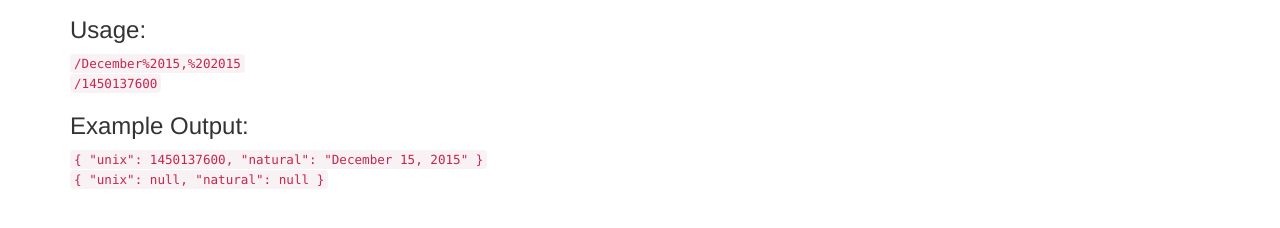
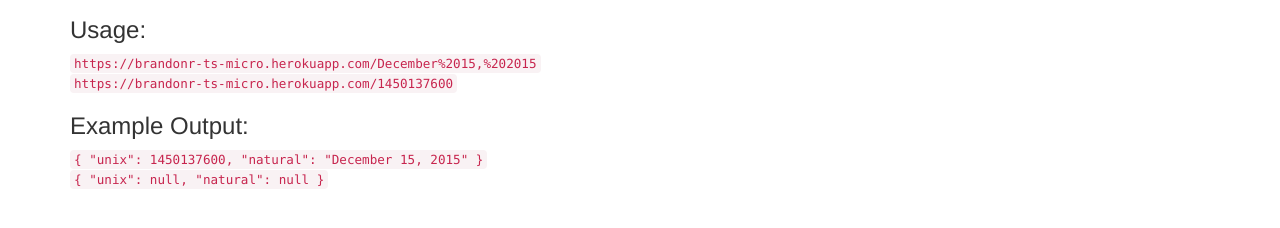
Before and after one commit to brandonroth92/Timestamp-Microservice, a website: page client/index.html in a window 1280 px wide. Shown: the part 236-464 px from the top of the page. Drawn offline with nearby package versions, Linux system fonts and the light colour scheme.

Commit message:
Updated readme and index.html

```diff
--- a/client/index.html
+++ b/client/index.html
@@ -20,8 +20,8 @@
           This is an API project for freeCodeCamp's Back End Development Certification that will accept either a human readable date or a UNIX timestamp and return a JSON object with both formats. If the input does not conform to either format, it will return <code>null</code> for both values.
         </p>
         <h3>Usage:</h3>
-        <code>/December%2015,%202015</code><br>
-        <code>/1450137600</code>
+        <code>https://brandonr-ts-micro.herokuapp.com/December%2015,%202015</code><br>
+        <code>https://brandonr-ts-micro.herokuapp.com/1450137600</code>
 
         <h3>Example Output:</h3>
         <code>{ "unix": 1450137600, "natural": "December 15, 2015" }</code><br>
```
Also changed, not shown: README.md, 1 other file.
